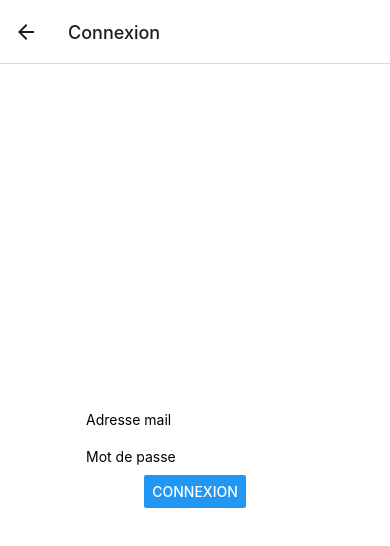
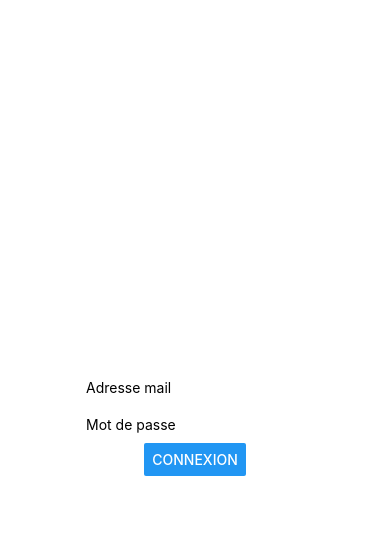
Before and after one commit to yusa-ai/okane-expo, a React Native app: screen /Connexion in a window 390 px wide. Shown: the top 546 px of the page. Built offline with nearby package versions, Linux system fonts and the light colour scheme.

Commit message:
Implement proper routes

```diff
--- a/App.jsx
+++ b/App.jsx
@@ -1,17 +1,5 @@
-import Connexion from "./src/pages/Connexion";
-import { NavigationContainer } from "@react-navigation/native";
-import Splash from "./src/pages/Splash";
-import { createNativeStackNavigator } from "@react-navigation/native-stack";
-
-const Stack = createNativeStackNavigator();
+import Routes from "./src/routes/Routes";
 
 export default function App() {
-	return (
-		<NavigationContainer>
-			<Stack.Navigator>
-				<Stack.Screen name="Splash" component={Splash} />
-				<Stack.Screen name="Connexion" component={Connexion} />
-			</Stack.Navigator>
-		</NavigationContainer>
-	);
+	return <Routes />;
 }
--- a/package.json
+++ b/package.json
@@ -10,6 +10,7 @@
     "eject": "expo eject"
   },
   "dependencies": {
+    "@react-navigation/bottom-tabs": "^6.2.0",
     "@react-navigation/native": "^6.0.8",
     "@react-navigation/native-stack": "^6.5.1",
     "expo": "~44.0.0",
@@ -17,6 +18,7 @@
     "firebase": "^9.6.9",
     "react": "17.0.1",
     "react-dom": "17.0.1",
+    "react-firebase-hooks": "^5.0.3",
     "react-native": "0.64.3",
     "react-native-safe-area-context": "3.3.2",
     "react-native-screens": "~3.10.1",
--- a/src/pages/Connexion.jsx
+++ b/src/pages/Connexion.jsx
@@ -1,13 +1,24 @@
-import { Button, StyleSheet, Text, TextInput, View } from "react-native";
+import { Button, StyleSheet, TextInput, View } from "react-native";
 
+import { CommonActions } from "@react-navigation/native";
 import { StatusBar } from "expo-status-bar";
+import { auth } from "../../firebase";
+import { signInWithEmailAndPassword } from "firebase/auth";
 import { useState } from "react";
 
 const Connexion = ({ navigation }) => {
 	const [email, setEmail] = useState("");
 	const [password, setPassword] = useState("");
 
-	const login = async (email, password) => {};
+	const login = async (email, password) => {
+		await signInWithEmailAndPassword(auth, email, password);
+		navigation.dispatch(
+			CommonActions.reset({
+				index: 0,
+				routes: [{ name: "UserTab" }],
+			})
+		);
+	};
 
 	return (
 		<View style={styles.container}>
--- /dev/null
+++ b/src/pages/Dashboard.jsx
@@ -0,0 +1,25 @@
+import { StyleSheet, Text, View } from "react-native";
+
+import { StatusBar } from "expo-status-bar";
+import { auth } from "../../firebase";
+
+const Dashboard = ({ navigation }) => {
+	return (
+		<View style={styles.container}>
+			<Text>Dashboard</Text>
+			<Text>{auth.currentUser?.uid}</Text>
+			<StatusBar style="auto" />
+		</View>
+	);
+};
+
+export default Dashboard;
+
+const styles = StyleSheet.create({
+	container: {
+		flex: 1,
+		backgroundColor: "#fff",
+		alignItems: "center",
+		justifyContent: "center",
+	},
+});
--- /dev/null
+++ b/src/routes/Routes.jsx
@@ -0,0 +1,48 @@
+import Connexion from "../pages/Connexion";
+import Dashboard from "../pages/Dashboard";
+import { NavigationContainer } from "@react-navigation/native";
+import Splash from "../pages/Splash";
+import { createBottomTabNavigator } from "@react-navigation/bottom-tabs";
+import { createNativeStackNavigator } from "@react-navigation/native-stack";
+
+const Stack = createNativeStackNavigator();
+const Tab = createBottomTabNavigator();
+
+const GuestStack = () => {
+	return (
+		<Stack.Navigator
+			screenOptions={{
+				headerShown: false,
+			}}>
+			<Stack.Screen name="Splash" component={Splash} />
+			<Stack.Screen name="Connexion" component={Connexion} />
+		</Stack.Navigator>
+	);
+};
+
+const UserTab = () => {
+	return (
+		<Tab.Navigator
+			screenOptions={{
+				headerShown: false,
+			}}>
+			<Tab.Screen name="Dashboard" component={Dashboard} />
+		</Tab.Navigator>
+	);
+};
+
+const Routes = () => {
+	return (
+		<NavigationContainer>
+			<Stack.Navigator
+				screenOptions={{
+					headerShown: false,
+				}}>
+				<Stack.Screen name="GuestStack" component={GuestStack} />
+				<Stack.Screen name="UserTab" component={UserTab} />
+			</Stack.Navigator>
+		</NavigationContainer>
+	);
+};
+
+export default Routes;
```
Also changed, not shown: 1 other file (tests, documents, lock files or other folders).
